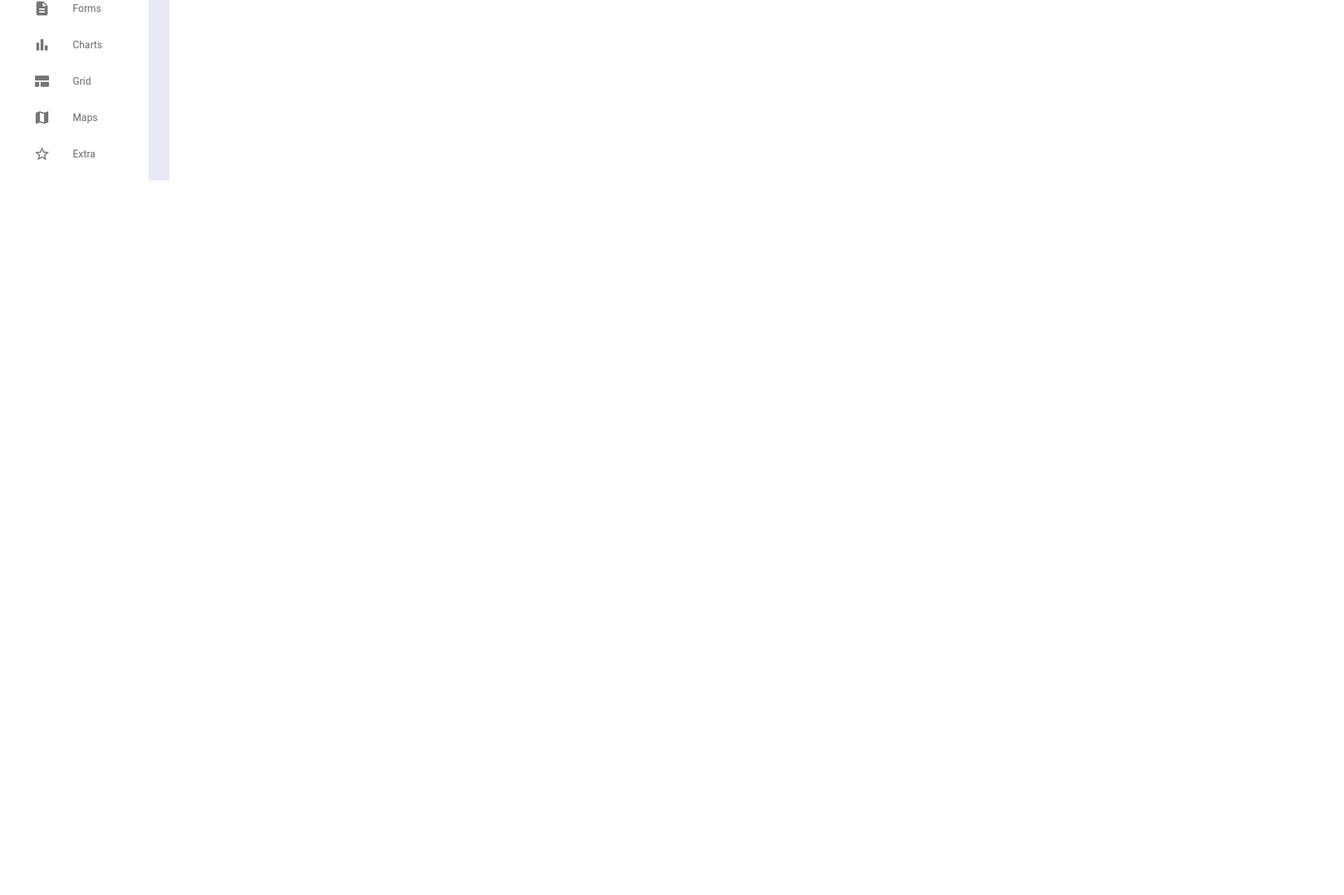
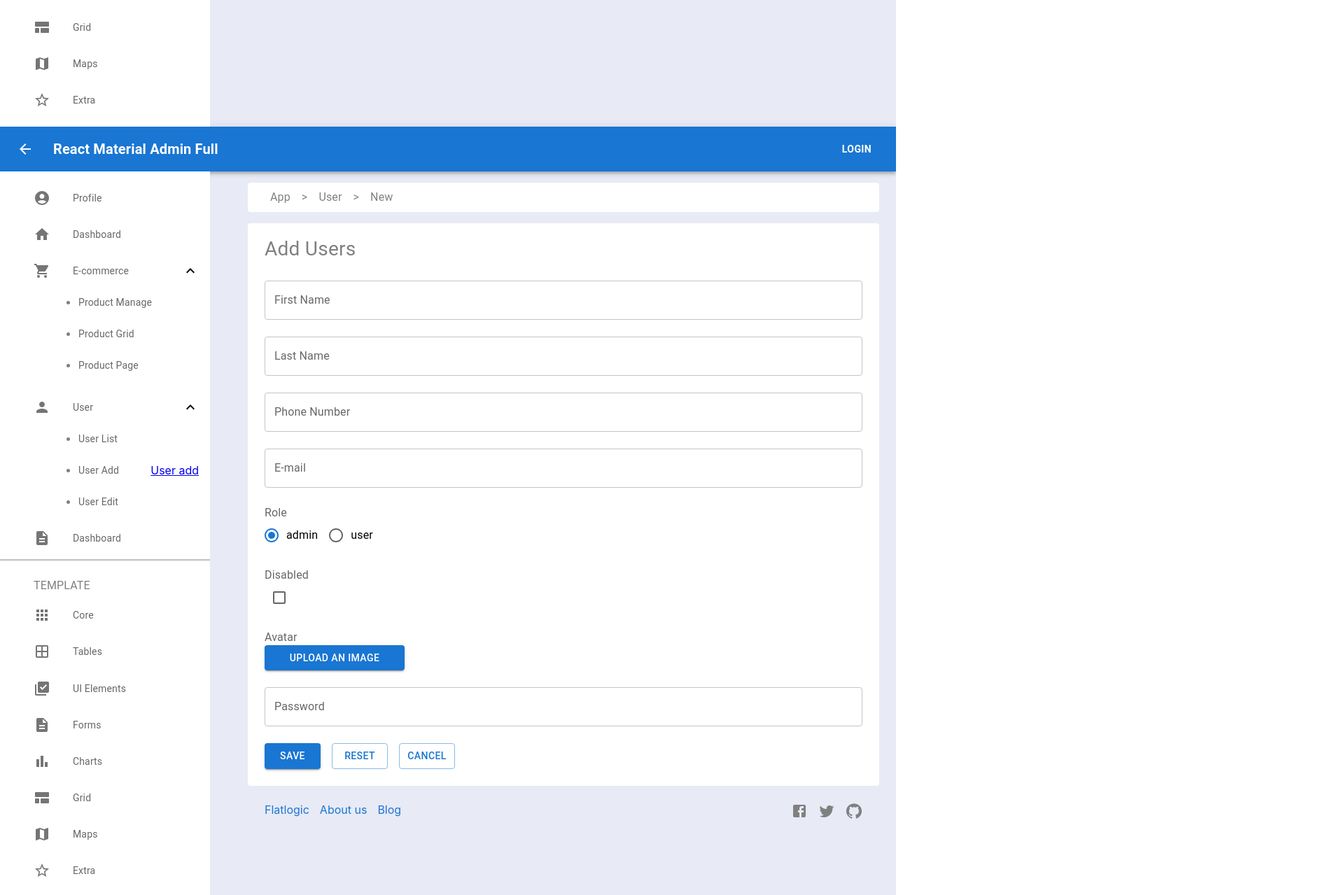
Before and after one commit to Sickoko/admin-panel, a React (Create React App) app in the folder project/fe/: page /addusers in a window 1280 px wide. Shown: the part 919-2198 px from the top of the page at 70% size, 1920 px wide, since content can reach past the window. Before the commit the page ends 1177 px from the top, so only its background shows below. Built offline with nearby package versions, Linux system fonts and the light colour scheme.

Commit message:
add user

```diff
--- a/project/fe/src/App.css
+++ b/project/fe/src/App.css
@@ -3,7 +3,7 @@
 }
 .sidebar {
   display: flex;
-  justify-content: start;
+  justify-content: flex-start;
   color: #999999;
   position: sticky;
   background: #fff;
@@ -26,6 +26,6 @@ hr {
 }
 .side {
   display: flex;
-  justify-content: start;
+  justify-content: flex-start;
   gap: 30px;
 }
--- a/project/fe/src/App.js
+++ b/project/fe/src/App.js
@@ -1,15 +1,15 @@
-import { Routes, Route } from "react-router-dom";
+import { Routes, Route, Link } from "react-router-dom";
 import Users from "./Pages/Users";
 import "./App.css";
-import Sidebar from "./Components/Sidebar";
+import AddUsers from "./Pages/AddUsers";
+import Side from "./Components/side";
 import Header from "./Components/Header";
-import Side from "./Components/side";
-import AddUsers from "./Pages/AddUsers";
-import Form from "./Components/Form";
 
 function App() {
   return (
     <div className="App">
+      <Header />
+      <Side />
       <Routes>
         <Route path="/users" element={<Users />} />
         <Route path="/addusers" element={<AddUsers />} />
--- /dev/null
+++ b/project/fe/src/Components/Direction.jsx
@@ -0,0 +1,36 @@
+import Box from "@mui/material/Box";
+
+import { List, ListItem, ListItemButton, ListItemText } from "@mui/material";
+
+export default function Direction() {
+  return (
+    <Box
+      sx={{
+        backgroundColor: "white",
+        width: "100%",
+        display: "flex",
+        height: "4%",
+        alignItems: "center",
+        borderRadius: 1,
+        mt: 2,
+        mb: 2,
+      }}
+    >
+      <List>
+        <ListItem style={{ color: "gray" }}>
+          <ListItemButton>
+            <ListItemText primary="App" />
+          </ListItemButton>
+          <ListItemText primary=">" />
+          <ListItemButton>
+            <ListItemText primary="User" />
+          </ListItemButton>
+          <ListItemText primary=">" />
+          <ListItemButton>
+            <ListItemText primary="New" />
+          </ListItemButton>
+        </ListItem>
+      </List>
+    </Box>
+  );
+}
--- a/project/fe/src/Components/Form.jsx
+++ b/project/fe/src/Components/Form.jsx
@@ -1,26 +1,32 @@
 import * as React from "react";
 import Box from "@mui/material/Box";
 import TextField from "@mui/material/TextField";
-import { InputAdornment, Typography } from "@mui/material";
+import { Typography } from "@mui/material";
 import Radio from "@mui/material/Radio";
 import RadioGroup from "@mui/material/RadioGroup";
 import FormControlLabel from "@mui/material/FormControlLabel";
 import FormControl from "@mui/material/FormControl";
 import FormLabel from "@mui/material/FormLabel";
 import Checkbox from "@mui/material/Checkbox";
+import Button from "@mui/material/Button";
+import { fontSize, width } from "@mui/system";
+import About from "./about";
 export default function Form() {
   return (
+    <Box>
       <Box
         component="form"
         className="Form"
         sx={{
-        "& > :not(style)": { m: 1, ps: 5, width: "170ch" },
+          "& > :not(style)": { ml: 3, mb: 3, mr: 3, display: "flex" },
           backgroundColor: "white",
+          width: "100%",
+
+          borderRadius: 1,
         }}
-      noValidate
       >
-      <Typography color="gray" sx={{ pt: 3, ps: 3 }}>
-        Add User
+        <Typography color="gray" sx={{ pt: 2, fontSize: 28 }}>
+          Add Users
         </Typography>
         <TextField id="outlined-start-adornment" label="First Name" />
         <TextField id="outlined-start-adornment" label="Last Name" />
@@ -40,7 +46,37 @@ export default function Form() {
         </FormControl>
         <FormControl>
           <FormLabel>Disabled</FormLabel>
+          <Checkbox sx={{ display: "flex", justifyContent: "flex-start" }} />
         </FormControl>
+        <FormControl>
+          <FormLabel>Avatar</FormLabel>
+          <Button variant="contained" sx={{ width: 200 }}>
+            UPLOAD AN IMAGE
+          </Button>
+        </FormControl>
+        <FormControl>
+          <TextField
+            id="outlined-password-input"
+            label="Password"
+            type="password"
+            autoComplete="current-password"
+          />
+        </FormControl>
+        <FormControl
+          sx={{ display: "flex", flexDirection: "row", gap: 2, pb: 3 }}
+        >
+          <Button variant="contained" sx={{ width: 80 }}>
+            Save
+          </Button>
+          <Button variant="outlined" sx={{ width: 80 }}>
+            Reset
+          </Button>
+          <Button variant="outlined" sx={{ width: 80 }}>
+            Cancel
+          </Button>
+        </FormControl>
+      </Box>
+      <About />
     </Box>
   );
 }
--- a/project/fe/src/Components/Header.jsx
+++ b/project/fe/src/Components/Header.jsx
@@ -5,7 +5,6 @@ import Toolbar from "@mui/material/Toolbar";
 import Typography from "@mui/material/Typography";
 import Button from "@mui/material/Button";
 import IconButton from "@mui/material/IconButton";
-
 import ArrowBackOutlinedIcon from "@mui/icons-material/ArrowBackOutlined";
 
 export default function Header() {
--- a/project/fe/src/Components/Sidebar.jsx
+++ b/project/fe/src/Components/Sidebar.jsx
@@ -7,6 +7,7 @@ import ExpandMore from "@mui/icons-material/ExpandMore";
 import Collapse from "@mui/material/Collapse";
 import PersonIcon from "@mui/icons-material/Person";
 import { useState } from "react";
+import { Link } from "react-router-dom";
 import DescriptionIcon from "@mui/icons-material/Description";
 
 export default function Sidebar() {
@@ -48,6 +49,7 @@ export default function Sidebar() {
                 color: "gray",
               }}
             />
+            <Link to={"/addusers"}>User add</Link>
           </ListItemButton>
           <ListItemButton sx={{ pl: 4 }}>
             <ListItemText
--- /dev/null
+++ b/project/fe/src/Components/about.jsx
@@ -0,0 +1,35 @@
+import { Container, Box } from "@mui/system";
+import { Link } from "@mui/material";
+import FacebookIcon from "@mui/icons-material/Facebook";
+import TwitterIcon from "@mui/icons-material/Twitter";
+import GitHubIcon from "@mui/icons-material/GitHub";
+export default function About() {
+  return (
+    <Container maxWidth="false">
+      <Box sx={{ display: "flex", justifyContent: "space-between" }}>
+        <Box>
+          <Link href="#" style={{ textDecoration: "none" }}>
+            Flatlogic
+          </Link>
+          <Link
+            href="#"
+            style={{ textDecoration: "none", paddingLeft: "15px" }}
+          >
+            About us
+          </Link>
+          <Link
+            href="#"
+            style={{ textDecoration: "none", paddingLeft: "15px" }}
+          >
+            Blog
+          </Link>
+        </Box>
+        <Box style={{ color: "gray" }}>
+          <FacebookIcon style={{ paddingRight: "15px" }} />
+          <TwitterIcon style={{ paddingRight: "15px" }} />
+          <GitHubIcon />
+        </Box>
+      </Box>
+    </Container>
+  );
+}
--- a/project/fe/src/Components/side.jsx
+++ b/project/fe/src/Components/side.jsx
@@ -12,6 +12,7 @@ import ExpandMore from "@mui/icons-material/ExpandMore";
 import { useState } from "react";
 import Sidebar from "./Sidebar";
 import SidebarBottom from "./sidebarbot";
+import { Divider } from "@mui/material";
 
 export default function Side() {
   const [open, setOpen] = useState(true);
@@ -22,7 +23,7 @@ export default function Side() {
 
   return (
     <List
-      sx={{ width: "100%", maxWidth: 360, bgcolor: "background.paper" }}
+      sx={{ width: "100%", maxWidth: 300, bgcolor: "background.paper" }}
       component="nav"
       aria-labelledby="nested-list-subheader"
     >
@@ -86,7 +87,7 @@ export default function Side() {
         </List>
       </Collapse>
       <Sidebar />
-      <hr />
+      <Divider />
       <SidebarBottom />
     </List>
   );
--- a/project/fe/src/Pages/AddUsers.jsx
+++ b/project/fe/src/Pages/AddUsers.jsx
@@ -2,13 +2,20 @@ import Form from "../Components/Form";
 import Box from "@mui/material/Box";
 import Header from "../Components/Header";
 import Side from "../Components/side";
+import Direction from "../Components/Direction";
+import Container from "@mui/material/Container";
+import { Routes, Route, Link } from "react-router-dom";
 export default function AddUsers() {
   return (
     <Box>
       <Header />
+
       <div className="side">
         <Side />
-        <Form />
+        <Container maxWidth="false">
+          <Direction />
+          <Form />
+        </Container>
       </div>
     </Box>
   );
```
Lines whose indentation alone changed are shown as unchanged.
